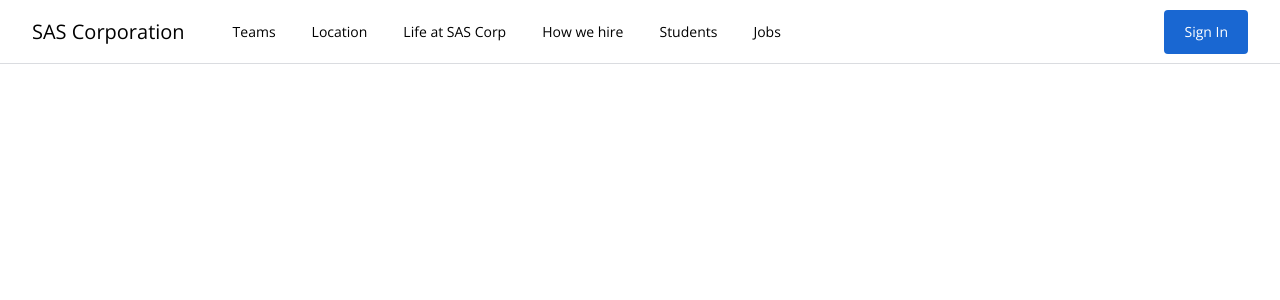
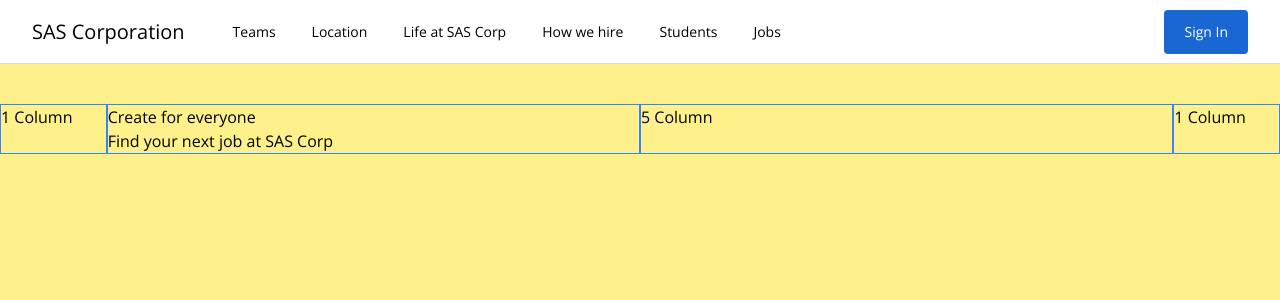
Before and after one commit to sastra12/job-search, a Vue app: page / in a window 1280 px wide. Shown: the top 300 px of the page. Built offline with nearby package versions, Linux system fonts and the light colour scheme.

Commit message:
changing the action verb in the headline

```diff
--- a/src/App.vue
+++ b/src/App.vue
@@ -1,14 +1,17 @@
 <template>
   <main-nav />
+  <TheHero />
 </template>
 
 <script>
 import MainNav from "@/components/MainNav.vue";
+import TheHero from "@/components/TheHero.vue";
 
 export default {
   name: "App",
   components: {
     MainNav,
+    TheHero,
   },
 };
 </script>
--- a/src/components/MainNav.vue
+++ b/src/components/MainNav.vue
@@ -1,5 +1,5 @@
 <template>
-  <header class="w-full text-sm">
+  <header class="w-full text-sm" :class="heigherClassHeader">
     <div class="fixed left-0 top-0 h-16 w-full bg-white">
       <div
         class="mx-auto flex h-full flex-nowrap border-b border-solid border-brand-gray-1 px-8"
@@ -57,6 +57,15 @@
     };
   },
 
+  computed: {
+    heigherClassHeader() {
+      return {
+        "h-16": !this.isLoggedIn,
+        "h-28": this.isLoggedIn,
+      };
+    },
+  },
+
   methods: {
     loginUser() {
       this.isLoggedIn = true;
--- /dev/null
+++ b/src/components/TheHeadline.vue
@@ -0,0 +1,39 @@
+<template>
+  <section>
+    <h1>{{ action }} for everyone</h1>
+    <h2>Find your next job at SAS Corp</h2>
+  </section>
+</template>
+
+<script>
+export default {
+  name: "TheHeadline",
+  data() {
+    return {
+      action: "Build",
+      interval: null,
+    };
+  },
+
+  // Menginisialisasi state atau data reactive pada awalnya
+  created() {
+    this.changeTitle();
+  },
+
+  beforeUnmount() {
+    clearInterval(this.interval);
+  },
+  methods: {
+    changeTitle() {
+      this.interval = setInterval(() => {
+        const actions = ["Build", "Create", "Design", "Code"]; // 0, 1, 2, 3
+        const currentIndexAction = actions.indexOf(this.action); // 0
+        const nextActionIndex = (currentIndexAction + 1) % 4;
+        const nextAction = actions[nextActionIndex];
+
+        this.action = nextAction;
+      }, 3000);
+    },
+  },
+};
+</script>
--- /dev/null
+++ b/src/components/TheHero.vue
@@ -0,0 +1,29 @@
+<template>
+  <main>
+    <section class="flex h-screen flex-col bg-yellow-200 pb-20 pt-10">
+      <div class="grid grid-cols-12">
+        <div class="col-span-1 col-start-1 border border-blue-500">
+          1 Column
+        </div>
+        <div class="col-span-5 col-start-2 border border-blue-500">
+          <TheHeadline />
+        </div>
+        <div class="col-span-5 col-start-7 border border-blue-500">
+          5 Column
+        </div>
+        <div class="col-span-1 col-start-12 border border-blue-500">
+          1 Column
+        </div>
+      </div>
+    </section>
+  </main>
+</template>
+
+<script>
+import TheHeadline from "./TheHeadline.vue";
+
+export default {
+  name: "TheHero",
+  components: { TheHeadline },
+};
+</script>
```
